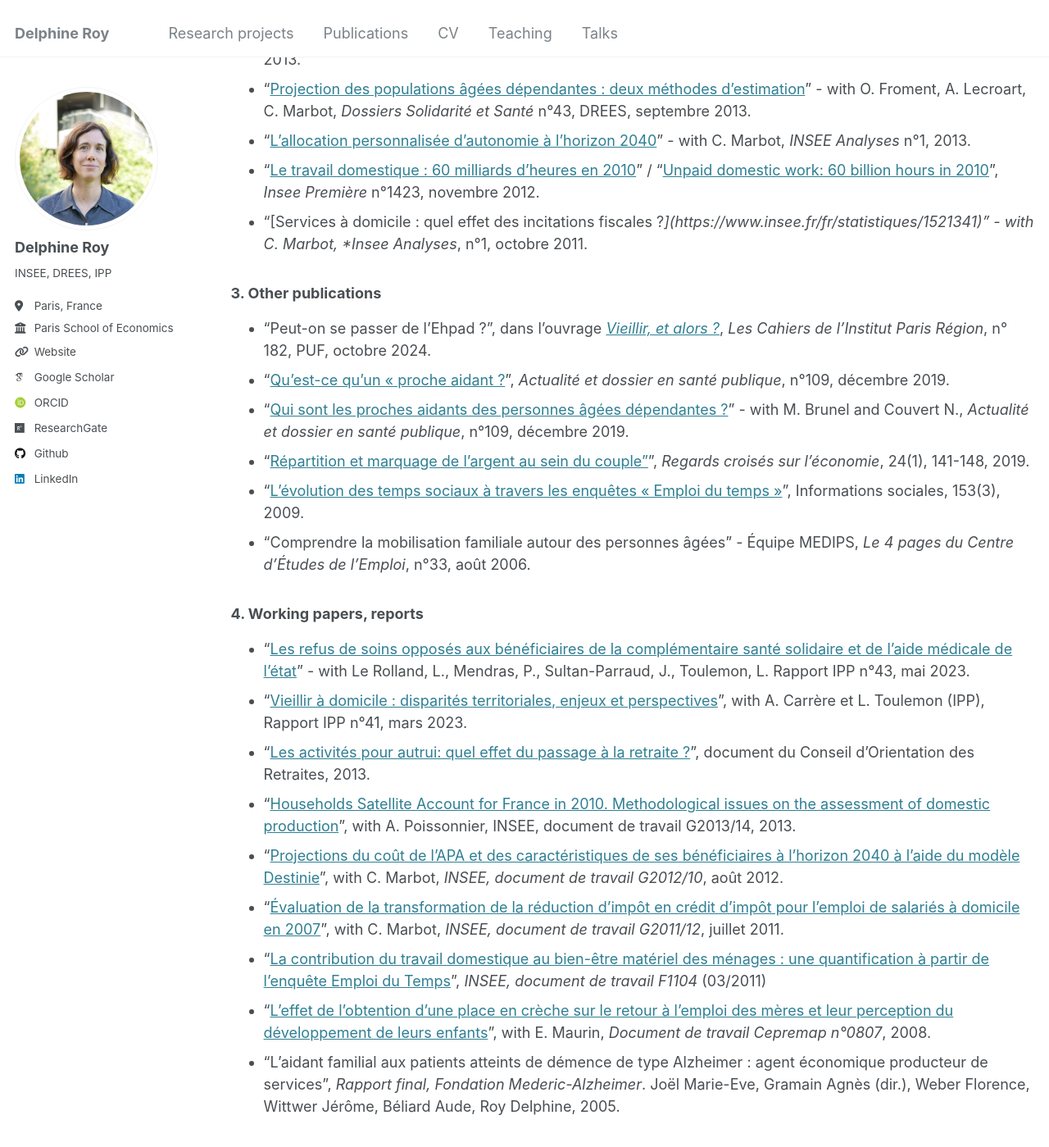
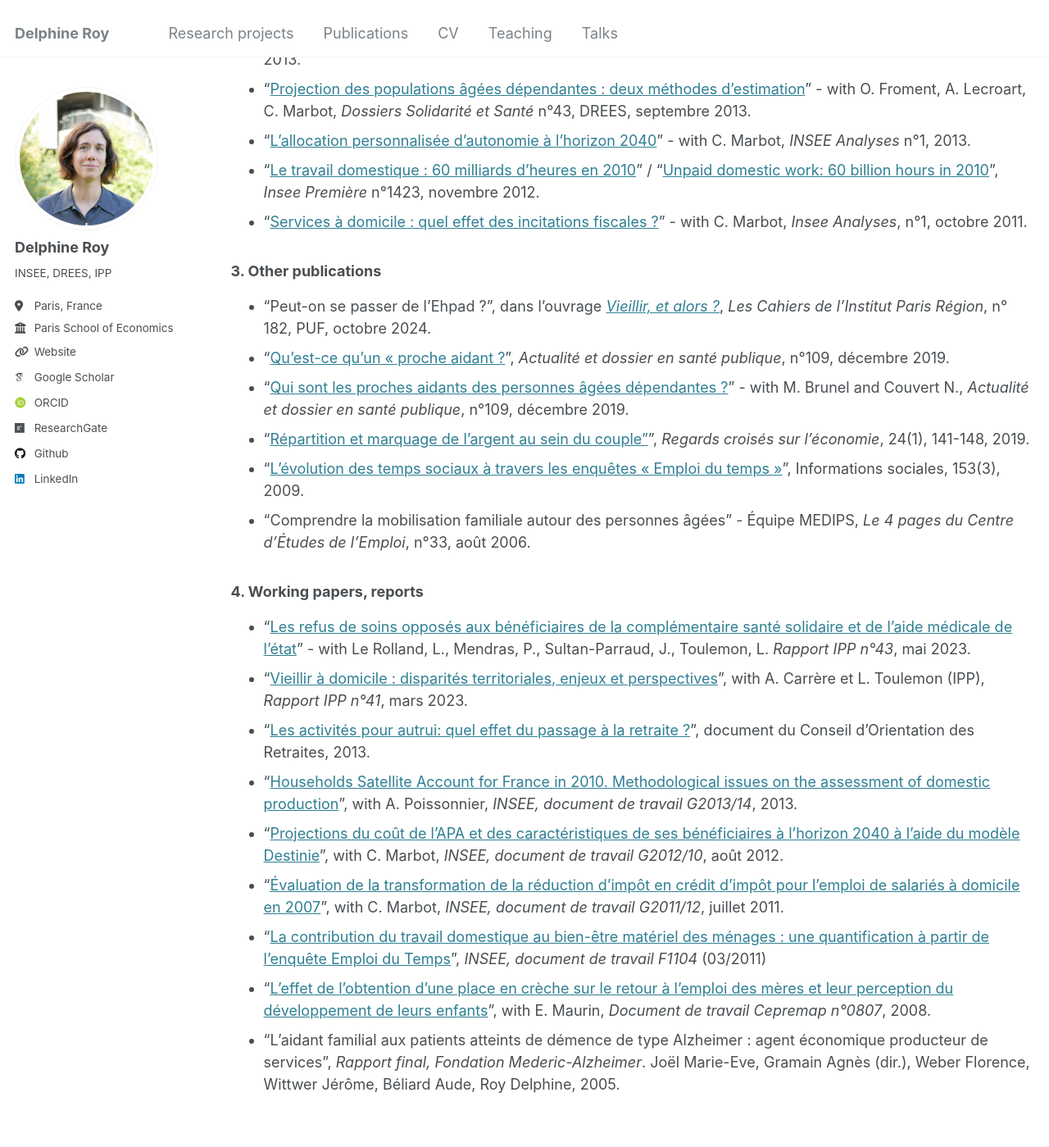
Before and after one commit to DelphineRoy/delphineroy.github.io, a Jekyll site: the page built from _pages/papiers.md, in a window 1280 px wide and 1400 px high, scrolled down 2049 px. Shown: the whole window at 82% size. Built offline with Jekyll 4.4.1, drawn with Linux system fonts in a browser that asks for light colours; some web fonts are replaced.

Commit message:
Update papiers.md corrige les étoiles qui trainaient encore

```diff
--- a/_pages/papiers.md
+++ b/_pages/papiers.md
@@ -56,7 +56,7 @@ author_profile: true
 - "[Projection des populations âgées dépendantes : deux méthodes d’estimation](https://drees.solidarites-sante.gouv.fr/etudes-et-statistiques/publications/les-dossiers-de-la-drees/dossiers-solidarite-et-sante/article/projection-des-populations-agees-dependantes-deux-methodes-d-estimation)" - with O. Froment, A. Lecroart, C. Marbot, *Dossiers Solidarité et Santé* n°43, DREES, septembre 2013.
 - "[L’allocation personnalisée d’autonomie à l’horizon 2040](https://www.insee.fr/fr/statistiques/1521329)" - with C. Marbot, *INSEE Analyses* n°1, 2013.
 - "[Le travail domestique : 60 milliards d’heures en 2010](http://www.insee.fr/fr/ffc/ipweb/ip1423/ip1423.pdf)" / "[Unpaid domestic work: 60 billion hours in 2010](https://www.insee.fr/en/statistiques/2123971)", *Insee Première* n°1423, novembre 2012.
-- "[Services à domicile : quel effet des incitations fiscales ?*](https://www.insee.fr/fr/statistiques/1521341)" - with C. Marbot, *Insee Analyses*, n°1, octobre 2011.
+- "[Services à domicile : quel effet des incitations fiscales ?](https://www.insee.fr/fr/statistiques/1521341)" - with C. Marbot, *Insee Analyses*, n°1, octobre 2011.
 
 
 ### 3. Other publications
@@ -64,7 +64,7 @@ author_profile: true
 - "Peut-on se passer de l’Ehpad ?", dans l’ouvrage *[Vieillir, et alors ?](https://www.institutparisregion.fr/nos-travaux/publications/vieillir-et-alors/)*, *Les Cahiers de l’Institut Paris Région*, n° 182, PUF, octobre 2024.
 - "[Qu’est-ce qu’un « proche aidant ?](https://www.hcsp.fr/explore.cgi/adsp?clef=171)", *Actualité et dossier en santé publique*, n°109, décembre 2019.
 - "[Qui sont les proches aidants des personnes âgées dépendantes ?](https://www.hcsp.fr/explore.cgi/adsp?clef=171)" - with M. Brunel and Couvert N., *Actualité et dossier en santé publique*, n°109, décembre 2019.
-- "[Répartition et marquage de l’argent au sein du couple"](doi:10.3917/rce.024.0141)", _Regards croisés sur l'économie_, 24(1), 141-148, 2019.
+- "[Répartition et marquage de l’argent au sein du couple"](doi:10.3917/rce.024.0141)", *Regards croisés sur l'économie*, 24(1), 141-148, 2019.
 - "[L'évolution des temps sociaux à travers les enquêtes « Emploi du temps »](doi:10.3917/inso.153.0008)", Informations sociales, 153(3), 2009.
 - "Comprendre la mobilisation familiale autour des personnes âgées" - Équipe MEDIPS, *Le 4 pages du Centre d’Études de l’Emploi*, n°33, août 2006.
 
@@ -72,10 +72,10 @@ author_profile: true
 
 ### 4. Working papers, reports
 
-- "[Les refus de soins opposés aux bénéficiaires de la complémentaire santé solidaire et de l'aide médicale de l'état](https://www.ipp.eu/actualites/refus-de-soins-discriminatoires/)" - with Le Rolland, L., Mendras, P., Sultan-Parraud, J., Toulemon, L. Rapport IPP n°43, mai 2023.
-- "[Vieillir à domicile : disparités territoriales, enjeux et perspectives](https://www.ipp.eu/publication/vieillir-a-domicile-disparites-territoriales-enjeux-et-perspectives/)", with A. Carrère et L. Toulemon (IPP), Rapport IPP n°41, mars 2023.
+- "[Les refus de soins opposés aux bénéficiaires de la complémentaire santé solidaire et de l'aide médicale de l'état](https://www.ipp.eu/actualites/refus-de-soins-discriminatoires/)" - with Le Rolland, L., Mendras, P., Sultan-Parraud, J., Toulemon, L. *Rapport IPP n°43*, mai 2023.
+- "[Vieillir à domicile : disparités territoriales, enjeux et perspectives](https://www.ipp.eu/publication/vieillir-a-domicile-disparites-territoriales-enjeux-et-perspectives/)", with A. Carrère et L. Toulemon (IPP), *Rapport IPP n°41*, mars 2023.
 - "[Les activités pour autrui: quel effet du passage à la retraite ?](https://www.cor-retraites.fr/sites/default/files/2019-06/doc-2019.pdf)", document du Conseil d’Orientation des Retraites, 2013.
-- "[Households Satellite Account for France in 2010. Methodological issues on the assessment of domestic production](https://www.insee.fr/en/statistiques/1381047)", with A. Poissonnier, INSEE, document de travail G2013/14, 2013.
+- "[Households Satellite Account for France in 2010. Methodological issues on the assessment of domestic production](https://www.insee.fr/en/statistiques/1381047)", with A. Poissonnier, *INSEE, document de travail G2013/14*, 2013.
 - "[Projections du coût de l’APA et des caractéristiques de ses bénéficiaires à l’horizon 2040 à l’aide du modèle Destinie](https://www.insee.fr/en/statistiques/1380945)", with C. Marbot, *INSEE, document de travail G2012/10*, août 2012.
 - "[Évaluation de la transformation de la réduction d’impôt en crédit d’impôt pour l’emploi de salariés à domicile en 2007](https://www.insee.fr/fr/statistiques/1380980)", with C. Marbot, *INSEE, document de travail G2011/12*, juillet 2011.
 - "[La contribution du travail domestique au bien-être matériel des ménages : une quantification à partir de l’enquête Emploi du Temps](https://www.insee.fr/fr/statistiques/1380932)", *INSEE, document de travail F1104* (03/2011)
```
